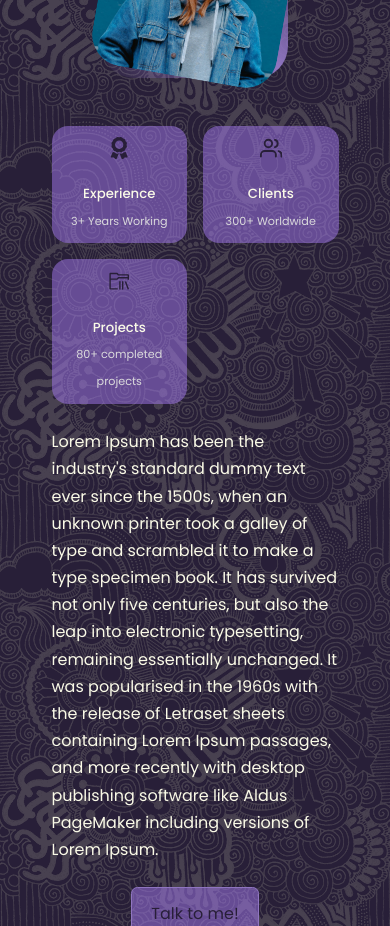
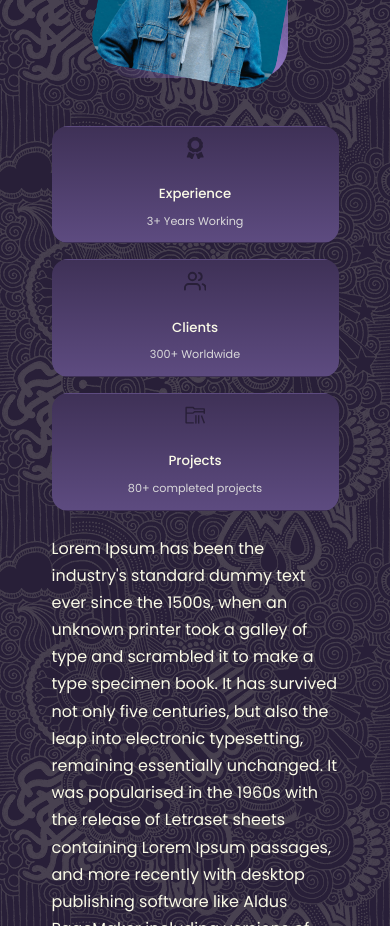
Before and after one commit to 4l3x91/portfolio-react, a React (Create React App) app: page / in a window 390 px wide. Shown: the part 1080-2006 px from the top of the page. Built offline with nearby package versions, Linux system fonts and the light colour scheme.

Commit message:
about styling fix

```diff
--- a/src/components/about/about.css
+++ b/src/components/about/about.css
@@ -31,18 +31,16 @@
 }
 
 .about__card {
-    background: var(--color-primary-variant);
+    background: linear-gradient(180deg, rgb(63, 49, 87) 0%, rgb(93, 75, 128) 100%);
     padding: 2rem;
     text-align: center;
     border-radius: 1rem;
+    transition: var(--transition);
     border: 1px solid transparent;
-    transition: var(--transition);
-
 }
 
 .about__card:hover {
-    background: transparent;
-    border-color: var(--color-primary-variant);
+    border: 1px solid var(--color-primary-variant);
     cursor: default;
     transition: var(--transition);
 }
@@ -94,7 +92,7 @@
         margin: 0 auto 3rem;
     }
     .about__cards {
-        grid-template-columns: 1fr 1fr;
+        grid-template-columns: 1fr;
         gap: 1rem;
     }
     .about__card {
```
